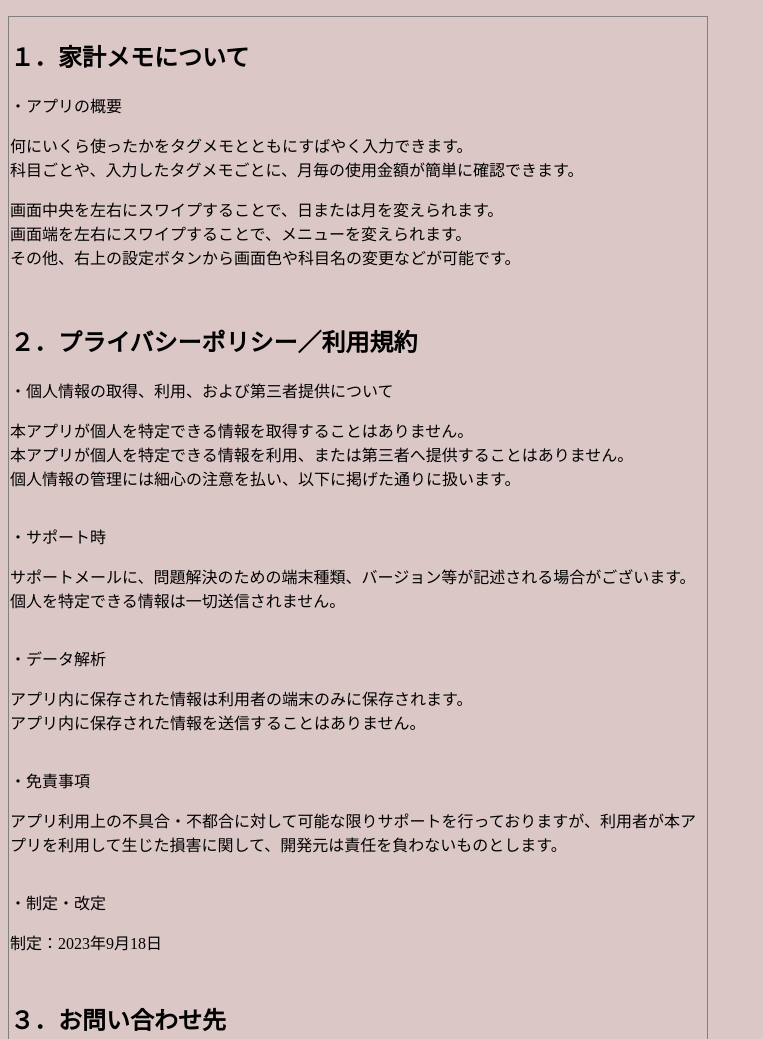
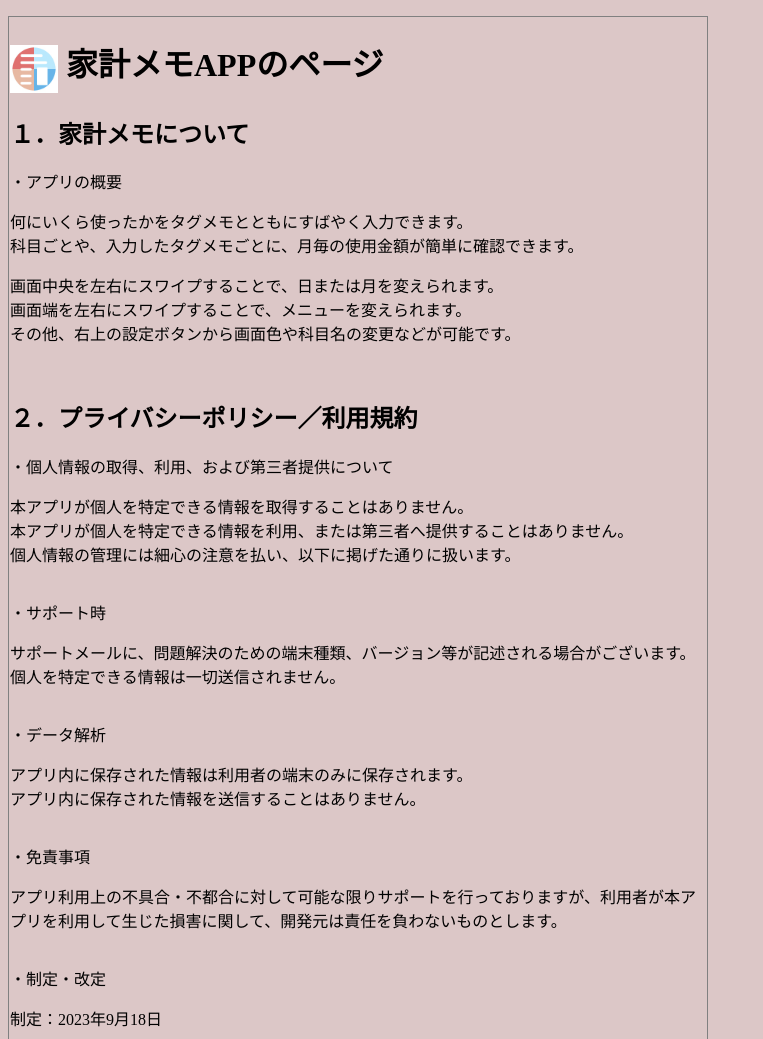
Before and after one commit to daknw/kpolicy, a plain HTML site: page index.html in a window 1280 px wide. Shown: the top 1039 px of the page, without its empty margins (0-763 px from the left). Drawn offline with Linux system fonts and the light colour scheme.

Commit message:
modify_index

```diff
--- a/index.html
+++ b/index.html
@@ -6,6 +6,7 @@
 <tbody>
 <tr>
 <td style="width: 670px;">
+<h1><img src="https://daknw.github.io/kpolicy/img/KakeiMemo_Icon01.jpg" alt="家計メモアイコン" width="48" height="48" align="center" /> 家計メモAPPのページ</h1>
 <h2>１．家計メモについて</h2>
 <p>・アプリの概要</p>
 <p>何にいくら使ったかをタグメモとともにすばやく入力できます。<br />
```
